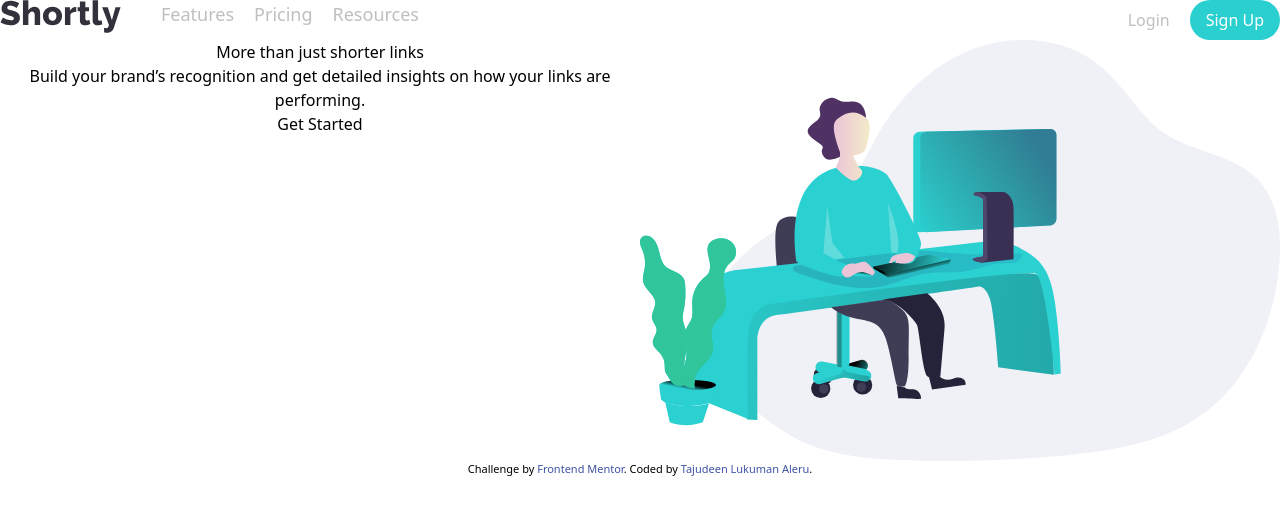
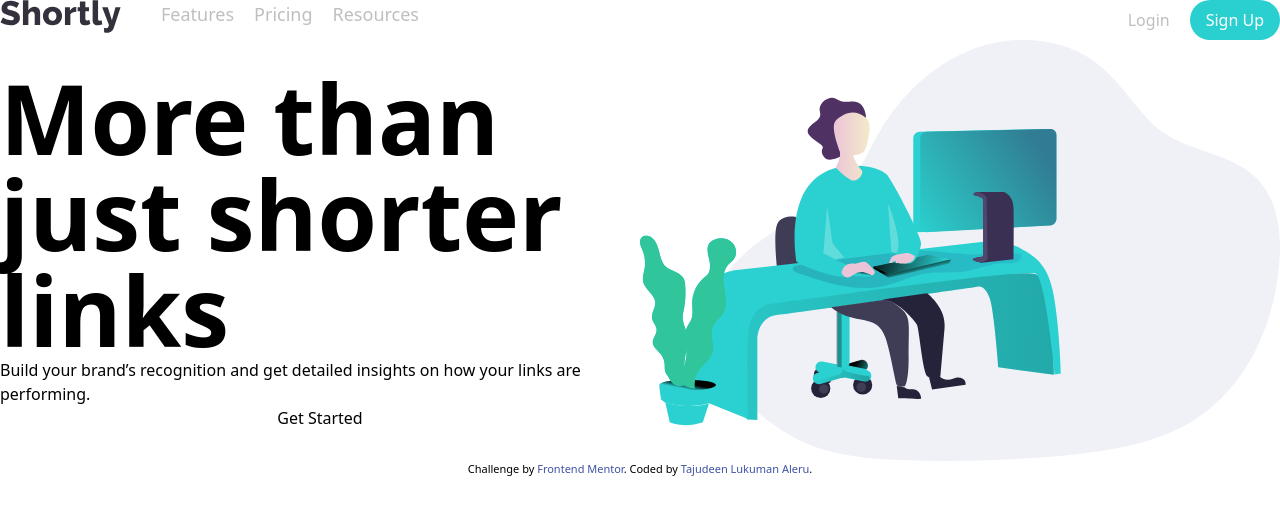
Before and after one commit to mrlukuman/fem-url-shortener, a React (Create React App) app: page / in a window 1280 px wide. Shown: the top 514 px of the page. Built offline with nearby package versions, Linux system fonts and the light colour scheme.

Commit message:
Add some hero styling

```diff
--- a/src/components/Hero/Hero.jsx
+++ b/src/components/Hero/Hero.jsx
@@ -3,8 +3,8 @@ import heroimage from "../../images/illustration-working.svg";
 const Hero = () => {
   return (
     <div className="container mx-auto flex">
-      <div className="hero-description flex-1">
-        <h1>More than just shorter links</h1>
+      <div className="hero-description flex flex-col justify-center align-middle  flex-1 text-left">
+        <h1 className="text-8xl font-bold">More than just shorter links</h1>
         <h5>
           Build your brand’s recognition and get detailed insights on how your
           links are performing.
```
